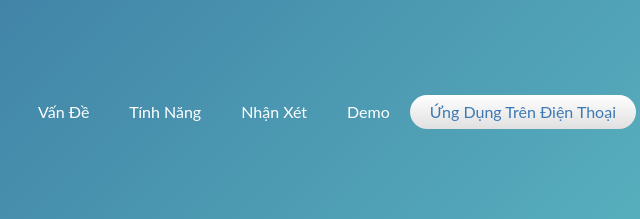
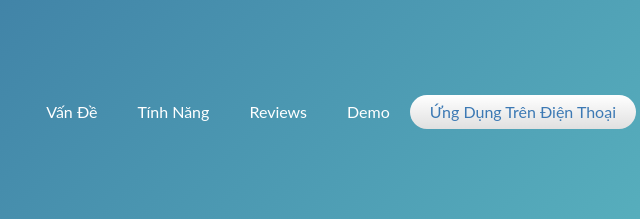
Before and after one commit to smartdock/smartdock.github.io, a website: page index.html in a window 1280 px wide. Shown: the top 219 px of the page, 589-1229 px from the left. Drawn offline with Linux system fonts and the light colour scheme.

Commit message:
change text

```diff
--- a/index.html
+++ b/index.html
@@ -67,7 +67,7 @@
                             </li>
                             <li><a href="#features">Tính năng</a>
                             </li>
-                            <li><a href="#reviews">Nhận xét</a>
+                            <li><a href="#reviews">Reviews</a>
                             </li>
                             <li><a href="#screens">demo</a>
                             </li>
@@ -380,9 +380,9 @@
         <section id="reviews">
             <div class="container">
                 <div class="section-heading inverse scrollpoint sp-effect3">
-                    <h1>Nhận xét</h1>
+                    <h1>Reviews</h1>
                     <div class="divider"></div>
-                    <p>Đọc những người đã sử dụng nói về sản phẩm</p>
+                    <p>Khách hàng nói gì về Smartdock</p>
                 </div>
                 <div class="row">
                     <div class="col-md-10 col-md-push-1 scrollpoint sp-effect3">
```
